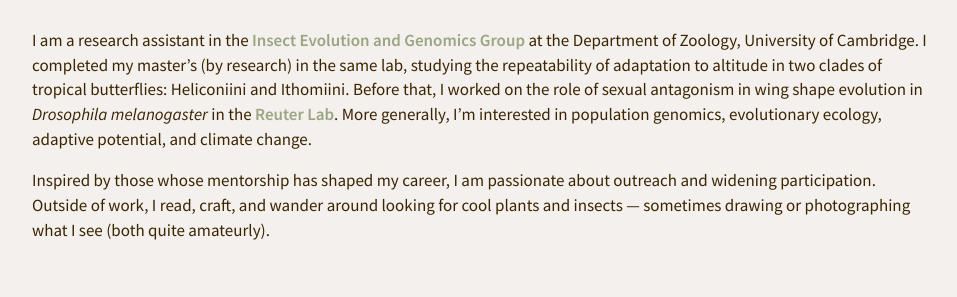
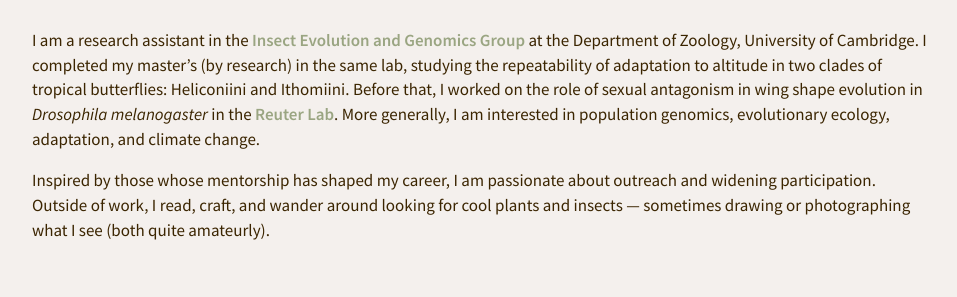
Before and after one commit to ssorkhabi/ssorkhabi.github.io, a Jekyll site: the page built from index.md, in a window 1280 px wide. Shown: the part 148-445 px from the top of the page, without its empty margins (160-1117 px from the left). Built offline with Jekyll 4.4.1, drawn with Linux system fonts in a browser that asks for light colours.

Commit message:
Revise text for clarity and consistency
Updated text to correct 'I'm' to 'I am' and changed 'adaptive potential' to 'adaptation'.

```diff
--- a/index.md
+++ b/index.md
@@ -3,7 +3,7 @@
 title: Home
 ---
 
-I am a research assistant in the [Insect Evolution and Genomics Group](https://www.heliconius.zoo.cam.ac.uk/){:target="_blank"} at the Department of Zoology, University of Cambridge. I completed my master's (by research) in the same lab, studying the repeatability of adaptation to altitude in two clades of tropical butterflies: Heliconiini and Ithomiini. Before that, I worked on the role of sexual antagonism in wing shape evolution in *Drosophila melanogaster* in the [Reuter Lab](https://reuterlab.github.io/). More generally, I'm interested in population genomics, evolutionary ecology, adaptive potential, and climate change.
+I am a research assistant in the [Insect Evolution and Genomics Group](https://www.heliconius.zoo.cam.ac.uk/){:target="_blank"} at the Department of Zoology, University of Cambridge. I completed my master's (by research) in the same lab, studying the repeatability of adaptation to altitude in two clades of tropical butterflies: Heliconiini and Ithomiini. Before that, I worked on the role of sexual antagonism in wing shape evolution in *Drosophila melanogaster* in the [Reuter Lab](https://reuterlab.github.io/). More generally, I am interested in population genomics, evolutionary ecology, adaptation, and climate change.
 {: .lighter}
 
 Inspired by those whose mentorship has shaped my career, I am passionate about outreach and widening participation. Outside of work, I read, craft, and wander around looking for cool plants and insects — sometimes drawing or photographing what I see (both quite amateurly).
```
